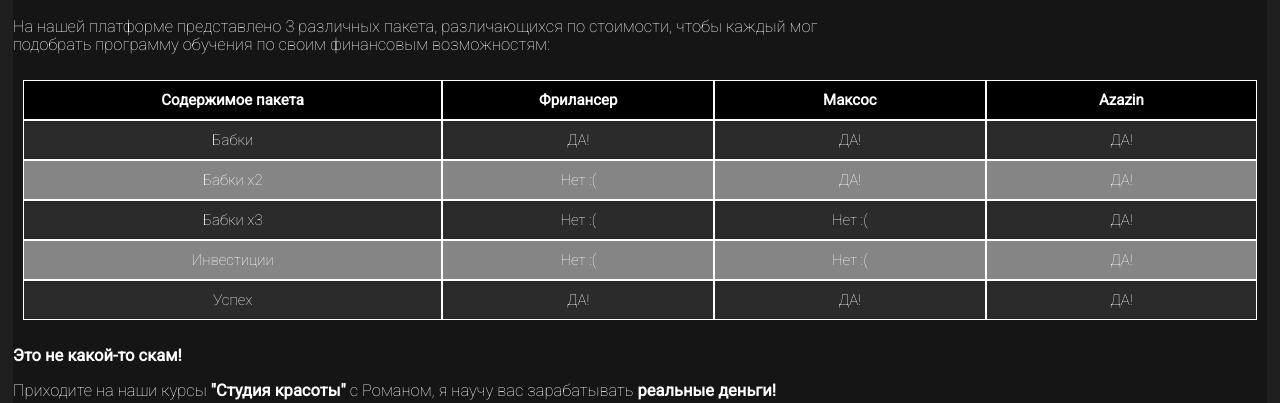
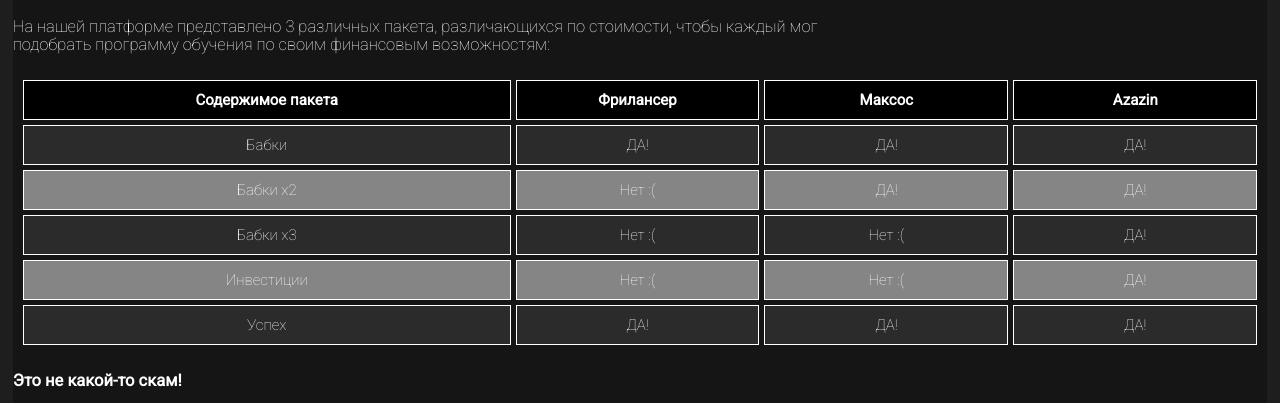
Before and after one commit to Dziodzi/webs_5_semester, a plain HTML site: page index.html in a window 1280 px wide. Shown: the part 886-1289 px from the top of the page. Drawn offline with Linux system fonts and the light colour scheme.

Commit message:
added: fr's to grid-template columns

```diff
--- a/styles/table.css
+++ b/styles/table.css
@@ -6,8 +6,8 @@ table {
     margin: 0 auto;
     padding: 10px 10px;
     display: grid;
-    grid-template-columns: 34% 22% 22% 22%;
-    grid-gap: 0;
+    grid-template-columns: 2fr 1fr 1fr 1fr;
+    grid-gap: 5px;
 }
 
 thead, tbody, tr{
```
